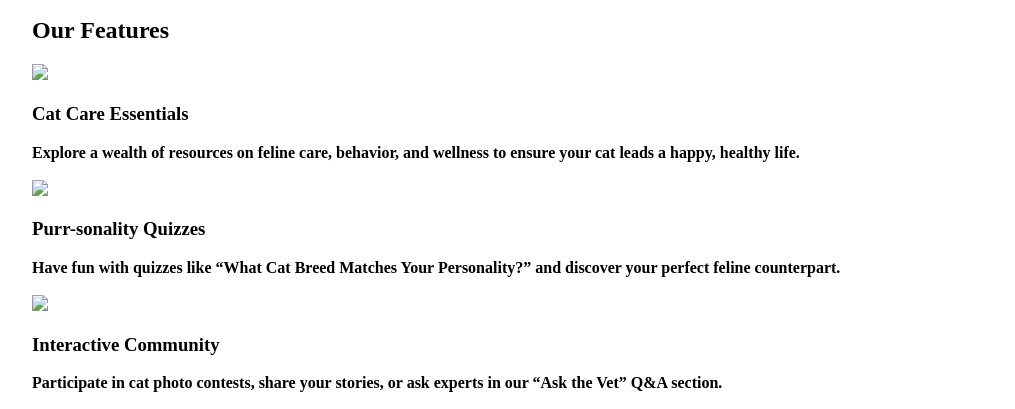
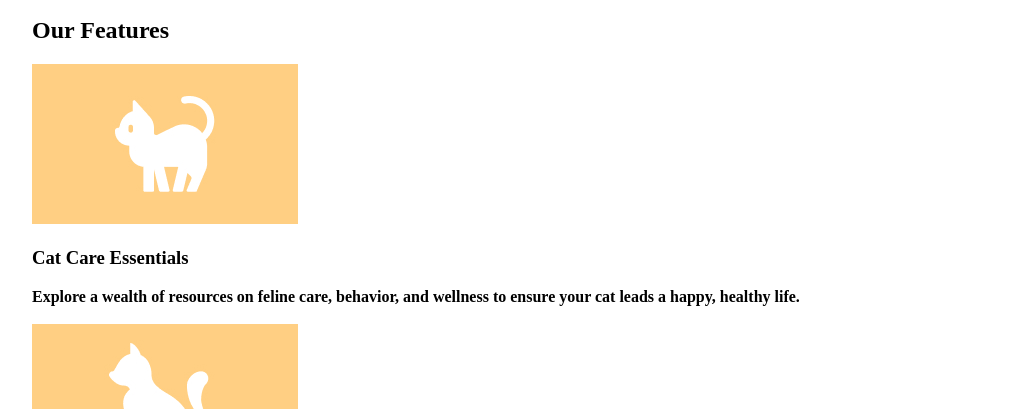
Before and after one commit to Vijaya-png/COMM672_assignmentMODULE3, a plain HTML site: page purfectvibes/index.html in a window 1280 px wide. Shown: the part 336-745 px from the top of the page, without its empty margins (128-1143 px from the left). Drawn offline with Linux system fonts and the light colour scheme; the site is published under a folder, as on GitHub Pages, so addresses that start at the root find nothing.

Commit message:
Update index.html - updated

```diff
--- a/purfectvibes/index.html
+++ b/purfectvibes/index.html
@@ -30,20 +30,20 @@
     </section>
     <section>
 <h2> Our Features</h2>
-<img src="/purfectvibes/images/cat-care.jpg">
+<img src="images/cat-care.jpg">
 <br>
 <h3>Cat Care Essentials</h3>
 <bold><strong>
 Explore a wealth of resources on feline care, behavior, and wellness to ensure your cat leads a happy, healthy life.</strong></bold>
 <section><br>
 
-<img src="/purfectvibes/images/cat-quizzes.jpg">
+<img src="images/cat-quizzes.jpg">
 
 <h3>Purr-sonality Quizzes</h3>
 <strong><bold>Have fun with quizzes like “What Cat Breed Matches Your Personality?” and discover your perfect feline counterpart.</bold></strong>
 </section>
 <section><br>
-    <img src="/purfectvibes/images/cat-community.jpg">
+    <img src="images/cat-community.jpg">
     <h3>Interactive Community</h3>
     <strong><bold>Participate in cat photo contests, share your stories, or ask experts in our “Ask the Vet” Q&A section.
     </bold></strong>
```
